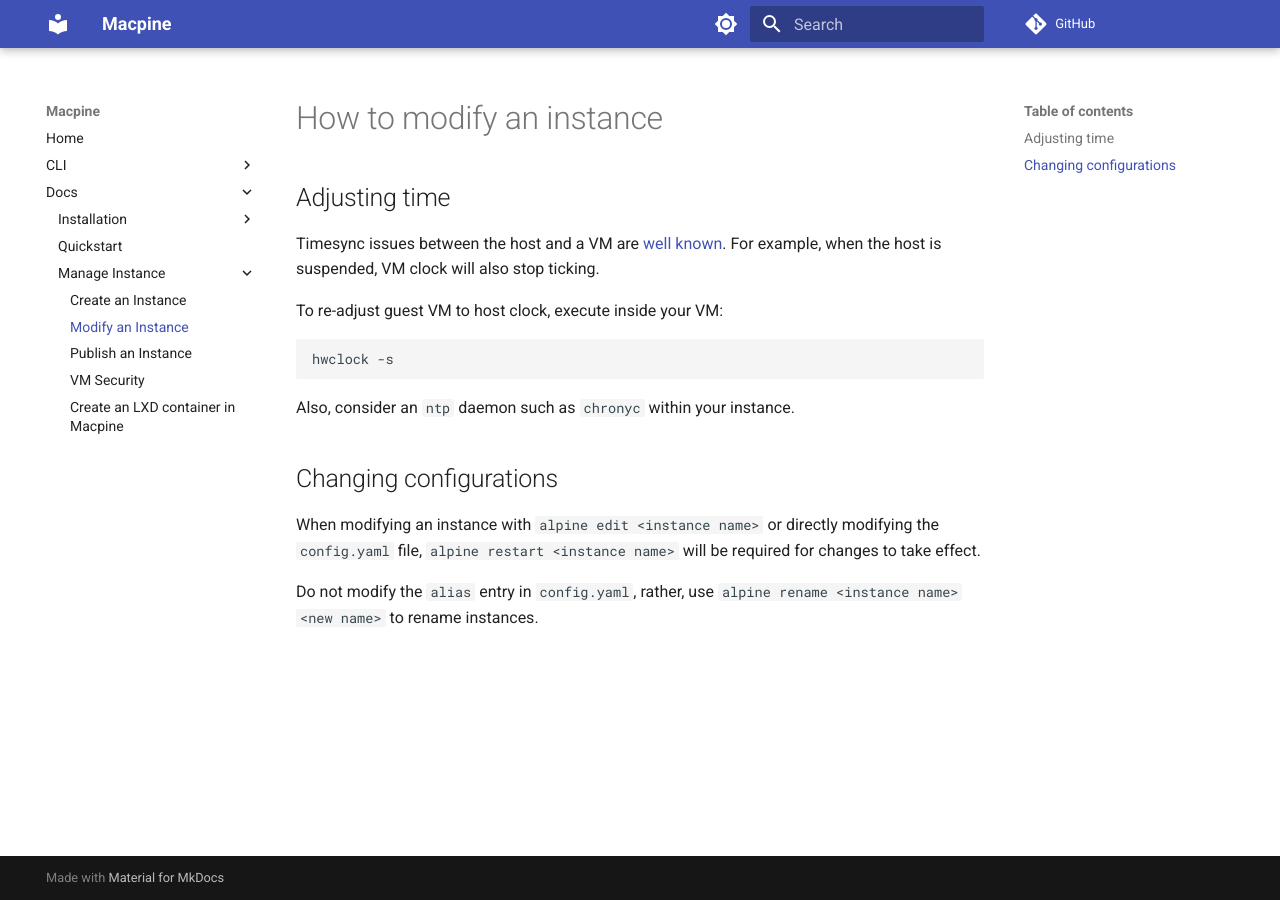
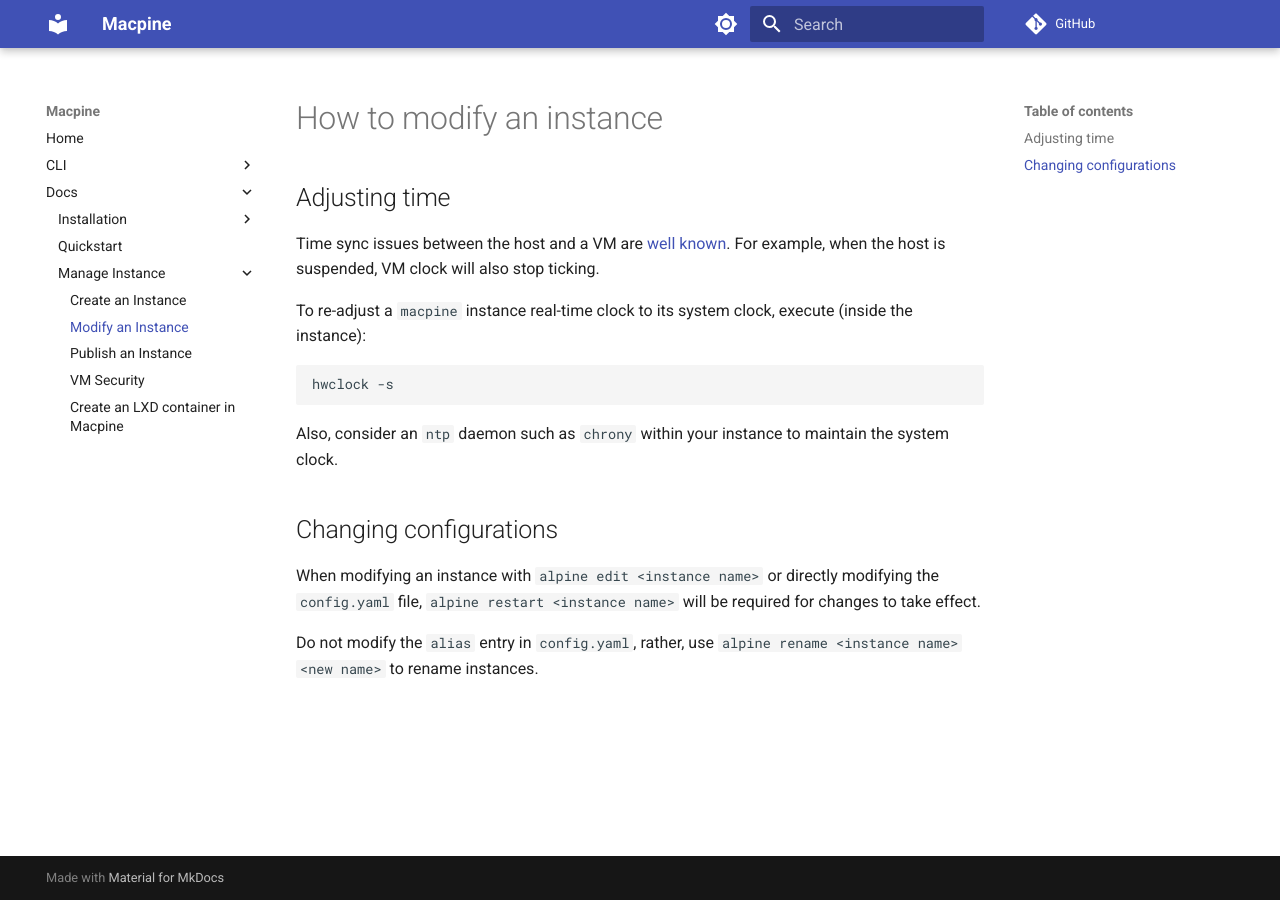
Before and after one commit to beringresearch/macpine, an MkDocs documentation site: the page built from docs/docs/modify_instance.md, in a window 1280 px wide. Built offline with MkDocs 1.6.1 and Material for MkDocs 9.7.7, drawn with Linux system fonts in a browser that asks for light colours; comment, search, counter and statistics services are not loaded.

Commit message:
Minor edits to modify_instance docs

````diff
--- a/docs/docs/modify_instance.md
+++ b/docs/docs/modify_instance.md
@@ -2,15 +2,15 @@
 
 ## Adjusting time
 
-Timesync issues between the host and a VM are [well known](https://github.com/canonical/multipass/issues/2430). For example, when the host is suspended, VM clock will also stop ticking.
+Time sync issues between the host and a VM are [well known](https://github.com/canonical/multipass/issues/2430). For example, when the host is suspended, VM clock will also stop ticking.
 
-To re-adjust guest VM to host clock, execute inside your VM:
+To re-adjust a `macpine` instance real-time clock to its system clock, execute (inside the instance):
 
 ```bash
 hwclock -s
 ```
 
-Also, consider an `ntp` daemon such as `chronyc` within your instance.
+Also, consider an `ntp` daemon such as `chrony` within your instance to maintain the system clock.
 
 ## Changing configurations
 
````
